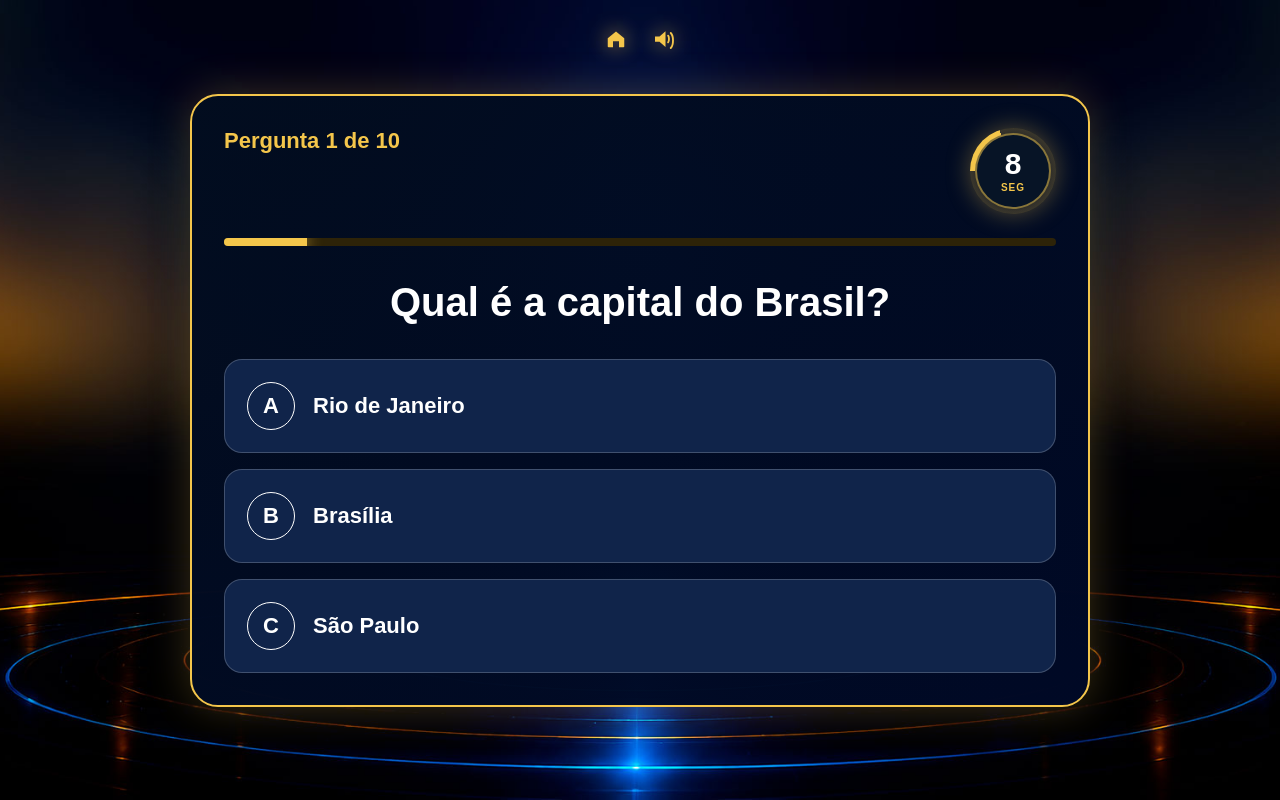
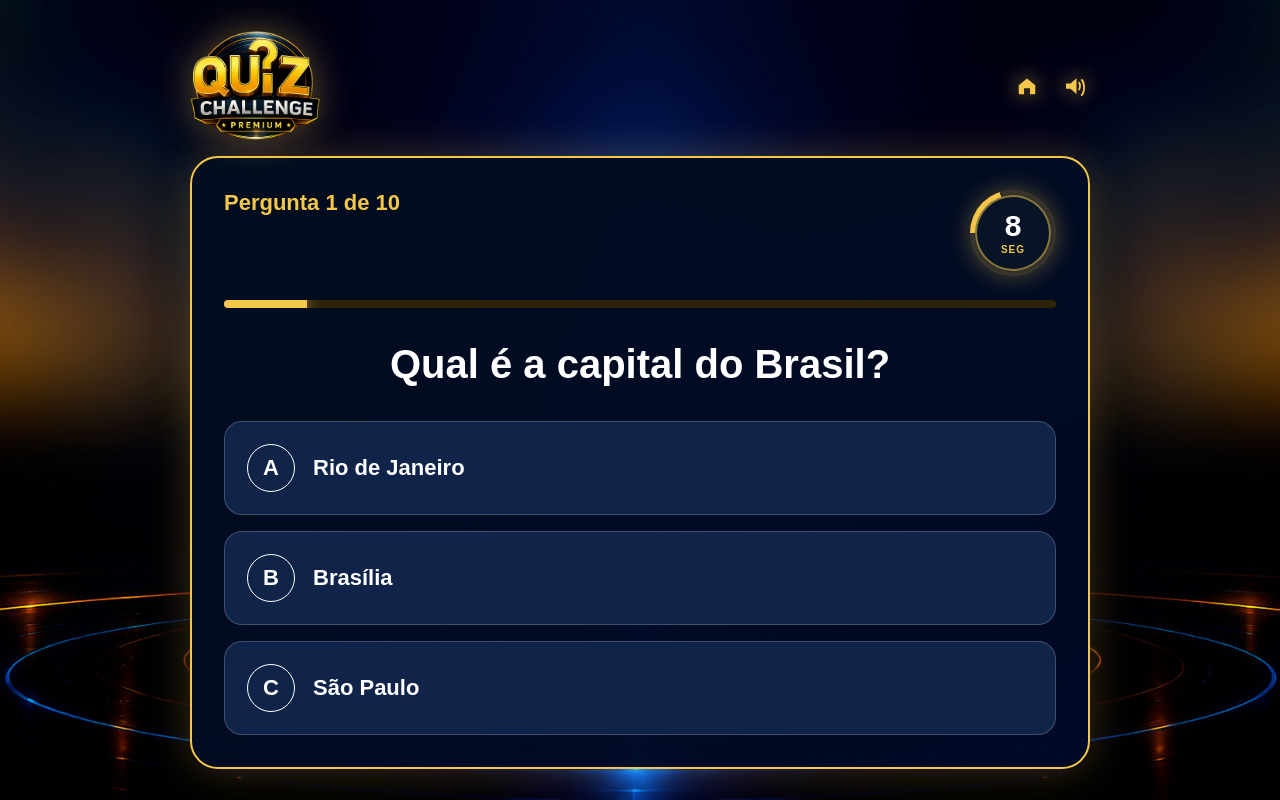
Before and after one commit to gutokardoso/quizz, a React (Vite) app: page / in a window 1280 px wide. Both pictures are taken after a click on the button "COMEÇAR DESAFIO". Built offline with nearby package versions, Linux system fonts and the light colour scheme.

Commit message:
Add files via upload

```diff
--- a/src/App.jsx
+++ b/src/App.jsx
@@ -32,6 +32,31 @@ function TopActions({ soundOn, toggleSound, goHome }) {
           <path className="sound-wave wave-two" d="M50 16c8 8 8 32 0 40" />
         </svg>
       </button>
+    </div>
+  );
+}
+
+
+function QuizTopBar({ soundOn, toggleSound, goHome }) {
+  return (
+    <div className="quiz-layout-wrap quiz-topbar">
+      <img src="/quiz-logo.png" className="quiz-top-logo" alt="Quiz Challenge" />
+
+      <div className="quiz-top-actions">
+        <button className="home-button" onClick={goHome} aria-label="Voltar ao início">
+          <svg className="home-icon" viewBox="0 0 64 64" aria-hidden="true">
+            <path d="M10 30L32 12l22 18v22a2 2 0 0 1-2 2H40V38H24v16H12a2 2 0 0 1-2-2V30z" />
+          </svg>
+        </button>
+
+        <button className={`sound-button ${soundOn ? "" : "muted"}`} onClick={toggleSound} aria-label={soundOn ? "Desligar som" : "Ligar som"}>
+          <svg className="sound-icon" viewBox="0 0 64 64" aria-hidden="true">
+            <path d="M8 25v14h12l16 14V11L20 25H8z" />
+            <path className="sound-wave wave-one" d="M43 23c3 3 3 15 0 18" />
+            <path className="sound-wave wave-two" d="M50 16c8 8 8 32 0 40" />
+          </svg>
+        </button>
+      </div>
     </div>
   );
 }
@@ -340,8 +365,9 @@ export default function App() {
 
   return (
     <main className="game-stage">
-      <TopActions soundOn={soundOn} toggleSound={toggleSound} goHome={goHome} />
-<section className="card">
+      <QuizTopBar soundOn={soundOn} toggleSound={toggleSound} goHome={goHome} />
+
+      <section className="card quiz-layout-wrap">
         <div className="topbar">
           <span>Pergunta {current + 1} de 10</span>
           <div
--- a/src/style.css
+++ b/src/style.css
@@ -558,40 +558,89 @@ button{
 }
 
 
-
-
-/* Logo da tela de perguntas alinhada ao limite esquerdo da caixa */
+/* Ajuste definitivo: logo no topo da tela de perguntas alinhada à caixa */
 .game-stage{
-  flex-direction:column;
+  flex-direction:column !important;
+  align-items:center !important;
+  justify-content:center !important;
 }
 
-.question-topbar{
-  width:100%;
-  max-width:900px;
-  display:flex;
-  align-items:center;
-  justify-content:space-between;
-  margin-bottom:18px;
-  position:relative;
-  z-index:20;
+.quiz-layout-wrap{
+  width:100% !important;
+  max-width:900px !important;
 }
 
-.question-logo{
-  width:130px;
-  height:auto;
-  object-fit:contain;
-  filter:drop-shadow(0 0 18px rgba(244,198,75,.35));
+.quiz-topbar{
+  display:flex !important;
+  align-items:center !important;
+  justify-content:space-between !important;
+  margin-bottom:16px !important;
+  position:relative !important;
+  z-index:100 !important;
 }
 
-/* Na tela de perguntas, os ícones ficam dentro da barra, à direita da logo */
-.question-topbar .top-actions{
-  position:relative !important;
-  top:auto !important;
-  left:auto !important;
-  transform:none !important;
-  z-index:20 !important;
+.quiz-top-logo{
+  width:130px !important;
+  height:auto !important;
+  display:block !important;
+  object-fit:contain !important;
+  filter:drop-shadow(0 0 18px rgba(244,198,75,.38));
+}
+
+.quiz-top-actions{
   display:flex !important;
   align-items:center !important;
   justify-content:flex-end !important;
   gap:18px !important;
 }
+
+.quiz-top-actions .home-button,
+.quiz-top-actions .sound-button{
+  position:relative !important;
+  top:auto !important;
+  left:auto !important;
+  right:auto !important;
+  width:30px !important;
+  height:30px !important;
+  min-width:30px !important;
+  min-height:30px !important;
+  transform:none !important;
+  border:none !important;
+  background:transparent !important;
+  box-shadow:none !important;
+  padding:0 !important;
+  margin:0 !important;
+  display:flex !important;
+  align-items:center !important;
+  justify-content:center !important;
+  opacity:1 !important;
+  visibility:visible !important;
+  z-index:101 !important;
+}
+
+.quiz-top-actions .home-icon,
+.quiz-top-actions .sound-icon{
+  width:24px !important;
+  height:24px !important;
+  fill:#f4c64b !important;
+  filter:drop-shadow(0 0 10px rgba(244,198,75,.75));
+}
+
+.quiz-top-actions .sound-wave{
+  fill:none !important;
+  stroke:#f4c64b !important;
+  stroke-width:5 !important;
+  stroke-linecap:round !important;
+  stroke-linejoin:round !important;
+}
+
+.quiz-top-actions .sound-button.muted::after{
+  content:"";
+  position:absolute;
+  width:35px;
+  height:2px;
+  border-radius:999px;
+  background:#f4c64b;
+  transform:rotate(-42deg);
+  box-shadow:0 0 10px rgba(244,198,75,.85);
+}
```
